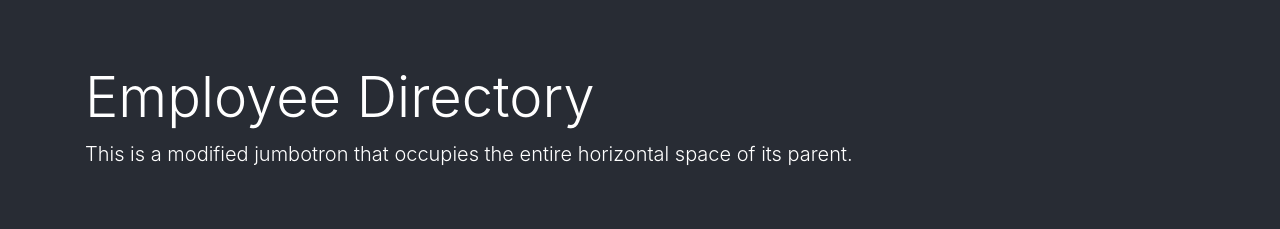
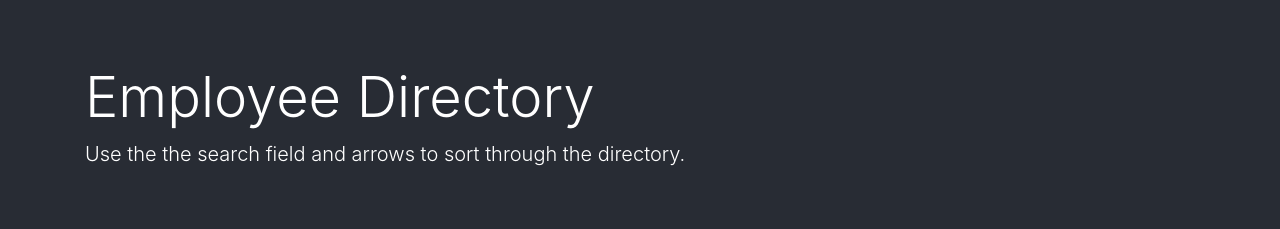
Before and after one commit to kevans0625/Employee-Directory, a React (Create React App) app: page / in a window 1280 px wide. Shown: the top 229 px of the page. Built offline with nearby package versions, Linux system fonts and the light colour scheme; no server answers.

Commit message:
update search instructions

```diff
--- a/src/components/Header.js
+++ b/src/components/Header.js
@@ -7,7 +7,7 @@ function Header() {
         <div className= "jumbotron jumbotron-fluid" >
         <div className = "container" >
         <h1 className= "display-4"> Employee Directory </h1>
-        <p className = "lead" > This is a modified jumbotron that occupies the entire horizontal space of its parent. </p>
+        <p className = "lead" > Use the the search field and arrows to sort through the directory. </p>
 
         </div>
          </div > </div >
```
